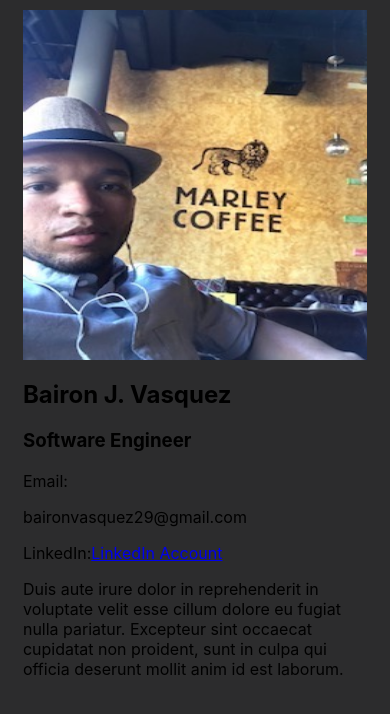
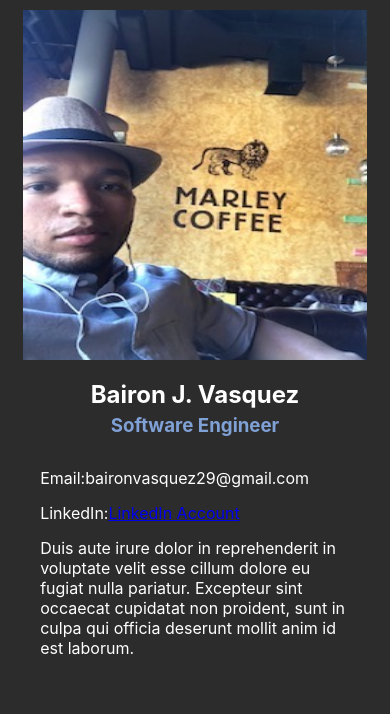
Before and after one commit to Bairon29/Portfolio, a React (Create React App) app in the folder personal_portfolio/: page / in a window 390 px wide. Shown: the top 714 px of the page. Built offline with nearby package versions, Linux system fonts and the light colour scheme.

Commit message:
Point to use flex box

```diff
--- a/personal_portfolio/src/App.css
+++ b/personal_portfolio/src/App.css
@@ -20,6 +20,9 @@
 
   .online-resume .intro-section .SelfIntro{
     width: 93%;
+    display: flex;
+    flex-direction: column;
+    align-items: center;
   }
 
   .SelfIntro .img-container{
@@ -31,4 +34,32 @@
     width: 100%;
     height: 100%;
   }
+
+  .SelfIntro .title{
+    margin: 15px 0;
+    text-align: center;
+  }
+
+  .SelfIntro .title h1, .SelfIntro .title h3{
+    margin-bottom: 1px;
+    margin-top: 5px;
+  }
+
+  .SelfIntro .title h3{
+    color: #80a1d6;
+  }
+
+  .SelfIntro .contact-info{
+    width: 90%;
+  }
+
+  .SelfIntro .contact-info .spe-contact-info{
+    display: flex;
+    width: 100%;
+    margin: 15px 0;
+  }
+
+  .contact-info .spe-contact-info p{
+    margin: 0;
+  }
 }
--- a/personal_portfolio/src/index.css
+++ b/personal_portfolio/src/index.css
@@ -9,6 +9,7 @@ body {
   -webkit-font-smoothing: antialiased;
   -moz-osx-font-smoothing: grayscale;
   background-color: rgb(44, 44, 45);
+  color: white;
 }
 
 code {
```
